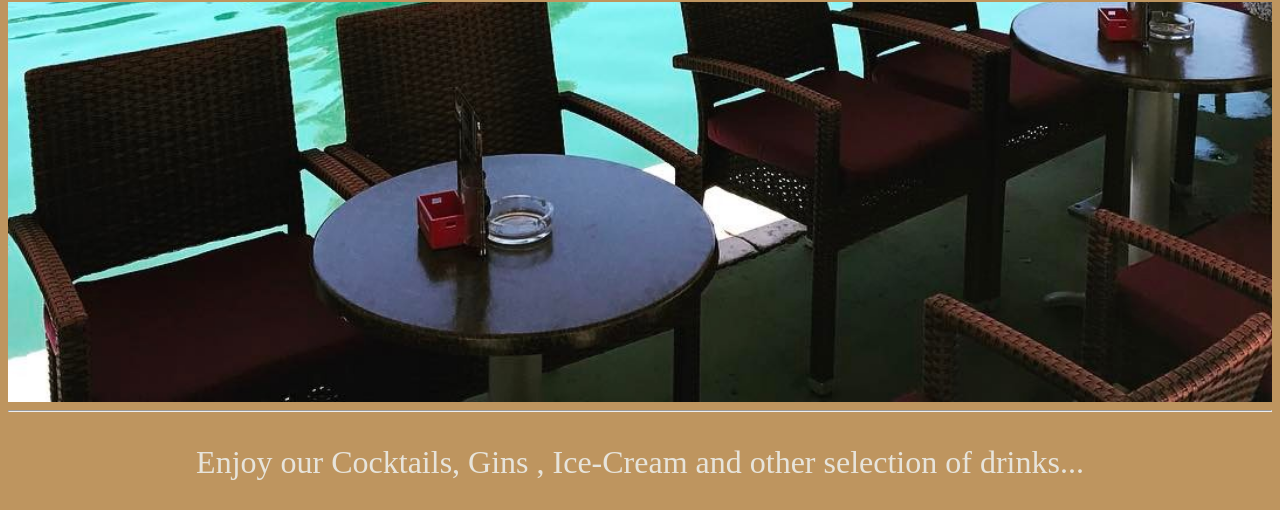
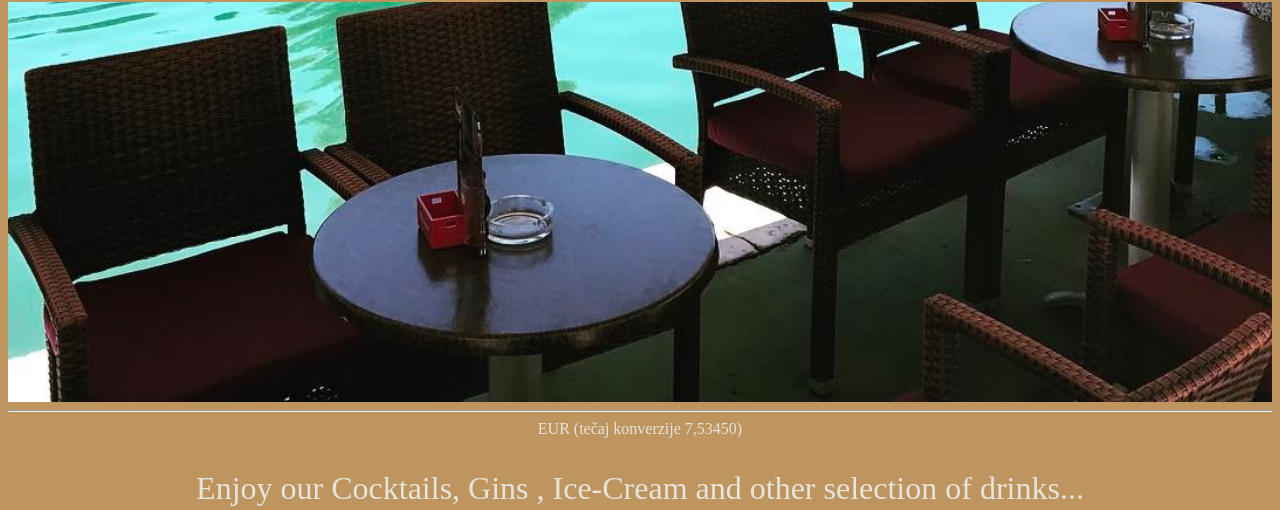
Before and after one commit to mirko369/Cakula, a plain HTML site: page index.html in a window 1280 px wide. Shown: the part 116-626 px from the top of the page. Drawn offline with Linux system fonts and the light colour scheme.

Commit message:
euro tecaj

```diff
--- a/index.html
+++ b/index.html
@@ -19,7 +19,7 @@
       <img class="img" />
     </div>
     <hr>
-
+    <div class="euro">EUR (tečaj konverzije 7,53450)</div>
     <div class="message">Enjoy our Cocktails, Gins , Ice-Cream and other selection of drinks...</div>
      <div class="specialText">Special Menu</div>
      <hr>
--- a/style.css
+++ b/style.css
@@ -3,6 +3,12 @@ body {
   color: rgb(231, 228, 219);
   font-family: "Times New Roman";
 }
+
+.euro {
+  font-size: 1rem;
+  text-align: center;
+}
+
 
 .caffe {
   font-size: 1rem;
```
